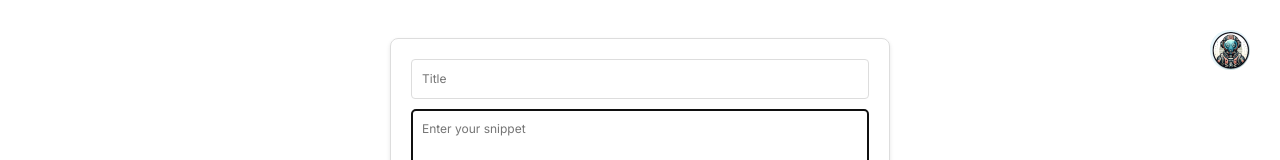
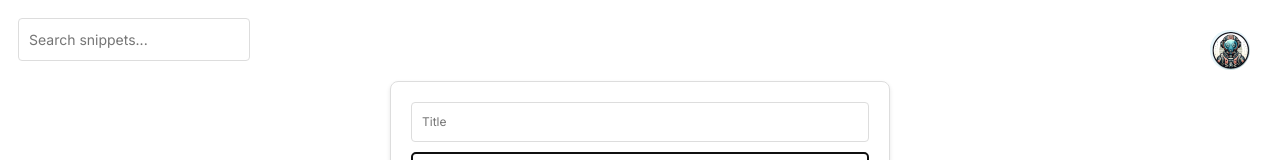
Before and after one commit to imranpollob/my-code-snippet-app, a Next.js app: page / in a window 1280 px wide. Shown: the top 160 px of the page. Built offline with nearby package versions, Linux system fonts and the light colour scheme; no server answers; the database is empty.

Commit message:
search and highlight is working

```diff
--- a/src/app/components/SnippetContainer.js
+++ b/src/app/components/SnippetContainer.js
@@ -21,6 +21,7 @@ const SnippetContainer = () => {
   const [isLoading, setIsLoading] = useState(false);
   const [isModalOpen, setIsModalOpen] = useState(false);
   const [currentSnippet, setCurrentSnippet] = useState(null);
+  const [searchQuery, setSearchQuery] = useState("");
 
   useEffect(() => {
     fetchSnippets();
@@ -90,38 +91,43 @@ const SnippetContainer = () => {
     }
   };
 
-  async function searchInTitleAndData(db, searchTerm) {
-    setIsLoading(true);
-    const colRef = collection(db, "snippets");
+  const handleSearch = (e) => {
+    if (e.key === "Enter") {
+      // No additional action needed here if you're filtering
+      // snippets directly in the render method.
+    }
+  };
 
-    // Query for the 'title' field
-    const titleQuery = query(colRef, where("title", "==", searchTerm));
-    const titleQuerySnapshot = await getDocs(titleQuery);
-
-    // Query for the 'data' field
-    const dataQuery = query(colRef, where("data", "==", searchTerm));
-    const dataQuerySnapshot = await getDocs(dataQuery);
-
-    // Combine and deduplicate results
-    const combinedResults = new Map();
-    titleQuerySnapshot.forEach((doc) => {
-      combinedResults.set(doc.id, doc.data());
-    });
-    dataQuerySnapshot.forEach((doc) => {
-      combinedResults.set(doc.id, doc.data()); // This will overwrite if the id is already present, effectively deduplicating
-    });
-    setSnippets(Array.from(combinedResults.values()));
-    setIsLoading(false);
-  }
+  const filteredSnippets = searchQuery
+    ? snippets.filter((snippet) => {
+        const query = searchQuery.toLowerCase();
+        return (
+          snippet.title.toLowerCase().includes(query) ||
+          snippet.data.toLowerCase().includes(query)
+        );
+      })
+    : snippets;
 
   return (
     <div>
+      <input
+        className="search-input"
+        type="text"
+        placeholder="Search snippets..."
+        value={searchQuery}
+        onChange={(e) => setSearchQuery(e.target.value)}
+        onKeyDown={handleSearch}
+      />
       <SnippetForm addSnippet={addSnippet} />
       {isLoading ? (
         <p>Loading...</p>
       ) : (
         <React.Fragment>
-          <SnippetsComponent snippets={snippets} onCardClick={openModal} />
+          <SnippetsComponent
+            snippets={filteredSnippets}
+            onCardClick={openModal}
+            searchQuery={searchQuery}
+          />
           <Modal show={isModalOpen} onClose={closeModal}>
             {currentSnippet && (
               <div className="big-display-card">
--- a/src/app/components/SnippetsComponent.js
+++ b/src/app/components/SnippetsComponent.js
@@ -2,13 +2,30 @@
 
 import React, { useState } from "react";
 
-const SnippetsComponent = ({ snippets, onCardClick }) => {
-  const truncateText = (text, wordLimit = 100) => {
+const SnippetsComponent = ({ snippets, onCardClick, searchQuery }) => {
+  const truncateText = (text, wordLimit) => {
     const words = text.split(/\s+/);
     if (words.length > wordLimit) {
       return words.slice(0, wordLimit).join(" ") + "...";
     }
     return text;
+  };
+
+  const highlightMatch = (text, query) => {
+    if (!query) return text;
+
+    const regex = new RegExp(`(${query})`, "gi");
+    const parts = text.split(regex);
+
+    return parts.map((part, index) =>
+      regex.test(part) ? (
+        <span key={index} className="highlight">
+          {part}
+        </span>
+      ) : (
+        part
+      )
+    );
   };
 
   return (
@@ -19,8 +36,8 @@ const SnippetsComponent = ({ snippets, onCardClick }) => {
           className="card"
           onClick={() => onCardClick(snippet)}
         >
-          <h3>{snippet.title}</h3>
-          <p>{truncateText(snippet.data, 100)}</p>
+          <h3>{highlightMatch(snippet.title, searchQuery)}</h3>
+          <p>{highlightMatch(truncateText(snippet.data, 50), searchQuery)}</p>
         </div>
       ))}
     </div>
--- a/src/app/page.css
+++ b/src/app/page.css
@@ -5,6 +5,17 @@
   border-radius: 50%;
   padding: 0;
   margin: 0;
+}
+
+.search-input {
+  border: 1px solid #ddd;
+  border-radius: 4px;
+  font-size: 14px;
+  padding: 10px;
+}
+
+.highlight {
+  background-color: yellow; /* Choose a highlighting color */
 }
 
 /* Cards */
```
